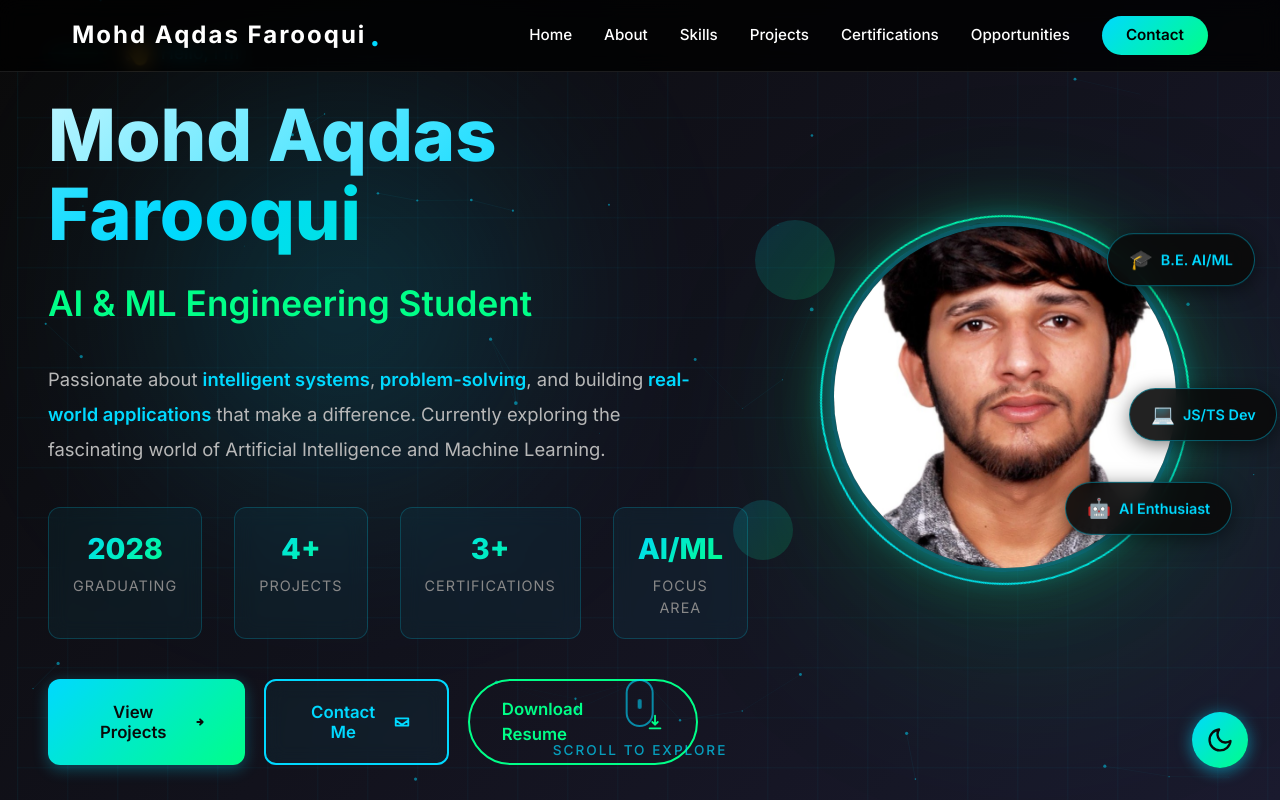
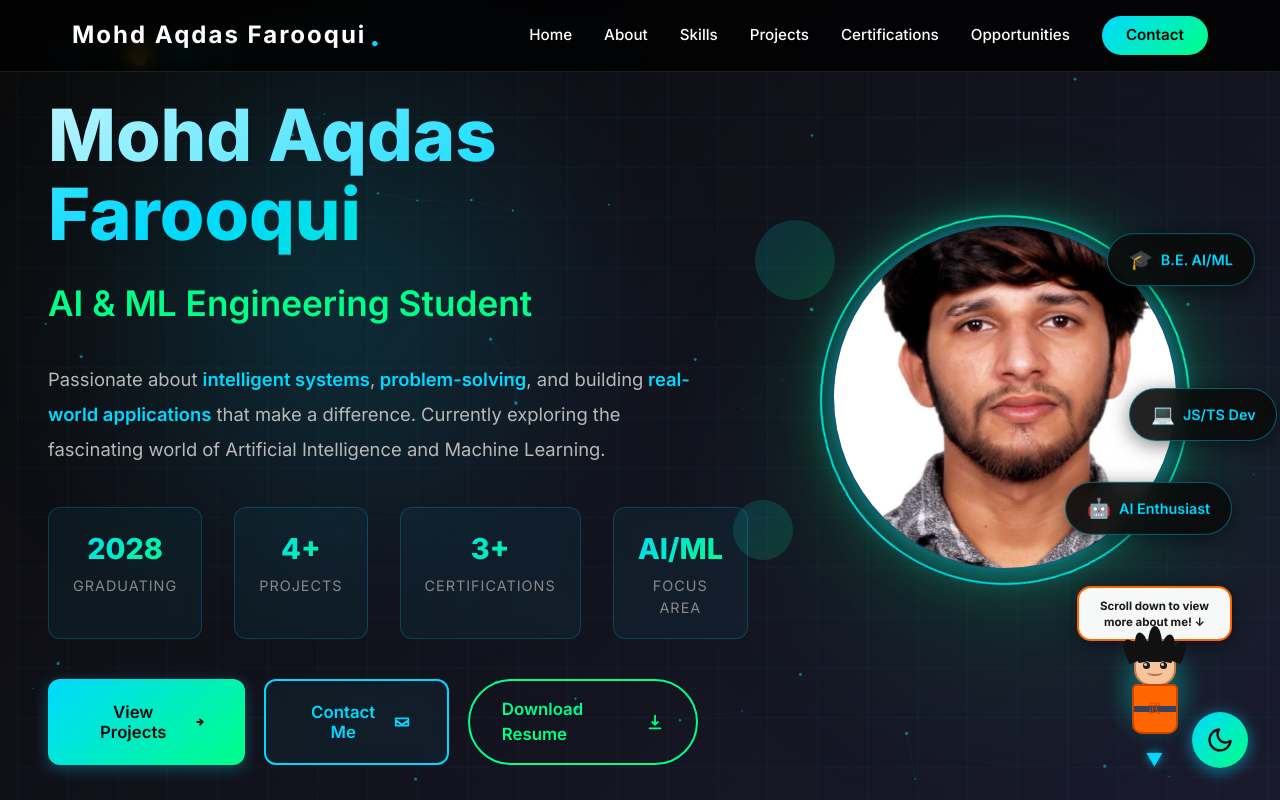
Before and after one commit to Mohdaqdas05/aqdas-portfolio-new, a React (Vite) app: page / in a window 1280 px wide. Shown: the top 800 px of the page. Built offline with nearby package versions, Linux system fonts and the light colour scheme.

Commit message:
feat: replace scroll indicator with animated Goku scroll hint character
Agent-Logs-Url: https://github.com/Mohdaqdas05/aqdas-portfolio-new/sessions/ab39a937-d092-455a-ac59-7f9b77a576e5

Co-authored-by: Mohdaqdas05 <160129223+Mohdaqdas05@users.noreply.github.com>

```diff
--- /dev/null
+++ b/src/components/GokuScrollHint.css
@@ -0,0 +1,329 @@
+/* ========================
+   Goku Scroll Hint
+   ======================== */
+
+.goku-hint-container {
+  position: absolute;
+  bottom: 2rem;
+  right: 3rem;
+  z-index: 10;
+  display: flex;
+  flex-direction: column;
+  align-items: center;
+  animation: gokuSlideIn 0.9s cubic-bezier(0.34, 1.56, 0.64, 1) 0.8s both;
+  transition: opacity 0.5s ease, transform 0.5s ease;
+}
+
+.goku-hint-container.goku-hint-hidden {
+  opacity: 0;
+  transform: translateX(120px);
+  pointer-events: none;
+}
+
+@keyframes gokuSlideIn {
+  from {
+    opacity: 0;
+    transform: translateX(160px);
+  }
+  to {
+    opacity: 1;
+    transform: translateX(0);
+  }
+}
+
+/* ---- Speech Bubble ---- */
+.goku-speech-bubble {
+  background: rgba(255, 255, 255, 0.97);
+  color: #1a1a1a;
+  padding: 0.6rem 0.9rem;
+  border-radius: 14px;
+  font-size: 0.72rem;
+  font-weight: 700;
+  max-width: 155px;
+  text-align: center;
+  position: relative;
+  margin-bottom: 8px;
+  box-shadow: 0 4px 20px rgba(0, 0, 0, 0.4);
+  border: 2px solid #ff6600;
+  line-height: 1.4;
+  animation: bubblePop 0.4s 1.6s cubic-bezier(0.34, 1.56, 0.64, 1) both;
+}
+
+@keyframes bubblePop {
+  from {
+    transform: scale(0);
+    opacity: 0;
+  }
+  to {
+    transform: scale(1);
+    opacity: 1;
+  }
+}
+
+.goku-speech-bubble::after {
+  content: '';
+  position: absolute;
+  bottom: -9px;
+  left: 50%;
+  transform: translateX(-50%);
+  width: 0;
+  height: 0;
+  border-left: 8px solid transparent;
+  border-right: 8px solid transparent;
+  border-top: 9px solid #ff6600;
+}
+
+.goku-speech-bubble::before {
+  content: '';
+  position: absolute;
+  bottom: -6px;
+  left: 50%;
+  transform: translateX(-50%);
+  width: 0;
+  height: 0;
+  border-left: 6px solid transparent;
+  border-right: 6px solid transparent;
+  border-top: 7px solid rgba(255, 255, 255, 0.97);
+  z-index: 1;
+}
+
+/* ---- Goku Sprite ---- */
+.goku-sprite {
+  position: relative;
+  width: 56px;
+  height: 88px;
+  animation: gokuBounce 1.2s ease-in-out infinite;
+}
+
+@keyframes gokuBounce {
+  0%, 100% {
+    transform: translateY(0px);
+  }
+  50% {
+    transform: translateY(-9px);
+  }
+}
+
+/* -- Hair (spiky black) -- */
+.goku-hair {
+  position: absolute;
+  top: -20px;
+  left: 50%;
+  transform: translateX(-50%);
+  width: 52px;
+  height: 36px;
+  z-index: 3;
+}
+
+.hair-s1,
+.hair-s2,
+.hair-s3,
+.hair-s4,
+.hair-s5 {
+  position: absolute;
+  background: #111;
+  bottom: 0;
+  border-radius: 50% 50% 10% 10%;
+  transform-origin: bottom center;
+}
+
+.hair-s1 {
+  width: 13px;
+  height: 24px;
+  left: 0;
+  transform: rotate(-22deg);
+}
+
+.hair-s2 {
+  width: 13px;
+  height: 30px;
+  left: 9px;
+  transform: rotate(-10deg);
+}
+
+.hair-s3 {
+  width: 14px;
+  height: 36px;
+  left: 19px;
+}
+
+.hair-s4 {
+  width: 13px;
+  height: 28px;
+  right: 9px;
+  transform: rotate(10deg);
+}
+
+.hair-s5 {
+  width: 12px;
+  height: 22px;
+  right: 0;
+  transform: rotate(22deg);
+}
+
+/* -- Head -- */
+.goku-head {
+  position: absolute;
+  top: 0;
+  left: 50%;
+  transform: translateX(-50%);
+  width: 42px;
+  height: 40px;
+  background: #f5c49a;
+  border-radius: 46% 46% 42% 42%;
+  border: 2px solid #c97d4e;
+  z-index: 2;
+  overflow: hidden;
+}
+
+.goku-eye {
+  position: absolute;
+  top: 14px;
+  width: 7px;
+  height: 7px;
+  background: #1a1a1a;
+  border-radius: 50%;
+}
+
+.goku-eye-l {
+  left: 7px;
+}
+
+.goku-eye-r {
+  right: 7px;
+}
+
+/* Pupils / shine */
+.goku-eye::after {
+  content: '';
+  position: absolute;
+  top: 1px;
+  left: 1px;
+  width: 3px;
+  height: 3px;
+  background: rgba(255, 255, 255, 0.8);
+  border-radius: 50%;
+}
+
+.goku-smile {
+  position: absolute;
+  bottom: 8px;
+  left: 50%;
+  transform: translateX(-50%);
+  width: 16px;
+  height: 7px;
+  border-bottom: 2px solid #c07050;
+  border-radius: 0 0 50% 50%;
+}
+
+/* -- Gi / Torso (orange) -- */
+.goku-gi {
+  position: absolute;
+  top: 38px;
+  left: 50%;
+  transform: translateX(-50%);
+  width: 46px;
+  height: 50px;
+  background: #ff6600;
+  border-radius: 5px 5px 10px 10px;
+  border: 2px solid #cc4400;
+  display: flex;
+  align-items: center;
+  justify-content: center;
+  z-index: 2;
+}
+
+/* Turtle-school belt line */
+.goku-gi::after {
+  content: '';
+  position: absolute;
+  top: 50%;
+  left: 0;
+  right: 0;
+  height: 6px;
+  background: #1a3a6b;
+  transform: translateY(-50%);
+  opacity: 0.85;
+}
+
+.gi-kanji {
+  color: #cc4400;
+  font-size: 13px;
+  font-weight: 900;
+  position: relative;
+  z-index: 1;
+}
+
+/* -- Aura -- */
+.goku-aura {
+  position: absolute;
+  border-radius: 50%;
+  pointer-events: none;
+  z-index: 0;
+}
+
+.aura-1 {
+  width: 84px;
+  height: 110px;
+  background: radial-gradient(ellipse, rgba(0, 217, 255, 0.55), transparent 70%);
+  top: -12px;
+  left: -14px;
+  filter: blur(8px);
+  animation: auraFlicker 1.4s ease-in-out infinite alternate;
+}
+
+.aura-2 {
+  width: 72px;
+  height: 96px;
+  background: radial-gradient(ellipse, rgba(0, 255, 136, 0.4), transparent 70%);
+  top: -6px;
+  left: -8px;
+  filter: blur(12px);
+  animation: auraFlicker 1.8s ease-in-out infinite alternate-reverse;
+}
+
+@keyframes auraFlicker {
+  from {
+    opacity: 0.3;
+    transform: scale(0.93);
+  }
+  to {
+    opacity: 0.65;
+    transform: scale(1.08);
+  }
+}
+
+/* -- Scroll Arrow -- */
+.goku-scroll-arrow {
+  color: #00d9ff;
+  font-size: 1.1rem;
+  margin-top: 4px;
+  animation: arrowBounce 0.8s ease-in-out infinite;
+  text-shadow: 0 0 10px rgba(0, 217, 255, 0.7);
+}
+
+@keyframes arrowBounce {
+  0%, 100% {
+    transform: translateY(0);
+  }
+  50% {
+    transform: translateY(6px);
+  }
+}
+
+/* ---- Responsive ---- */
+@media (max-width: 968px) {
+  .goku-hint-container {
+    right: 1.5rem;
+    bottom: 1.5rem;
+  }
+}
+
+@media (max-width: 576px) {
+  .goku-hint-container {
+    right: 0.8rem;
+    bottom: 1rem;
+    transform-origin: bottom right;
+    transform: scale(0.88);
+  }
+}
--- /dev/null
+++ b/src/components/GokuScrollHint.jsx
@@ -0,0 +1,53 @@
+import { useState, useEffect } from 'react';
+import './GokuScrollHint.css';
+
+const GokuScrollHint = () => {
+  const [hidden, setHidden] = useState(false);
+
+  useEffect(() => {
+    const handleScroll = () => {
+      setHidden(window.scrollY > window.innerHeight * 0.45);
+    };
+    window.addEventListener('scroll', handleScroll, { passive: true });
+    return () => window.removeEventListener('scroll', handleScroll);
+  }, []);
+
+  return (
+    <div className={`goku-hint-container${hidden ? ' goku-hint-hidden' : ''}`}>
+      <div className="goku-speech-bubble">
+        Scroll down to view more about me! ↓
+      </div>
+
+      <div className="goku-sprite">
+        {/* Aura layers (behind character) */}
+        <div className="goku-aura aura-1"></div>
+        <div className="goku-aura aura-2"></div>
+
+        {/* Spiky hair */}
+        <div className="goku-hair">
+          <div className="hair-s1"></div>
+          <div className="hair-s2"></div>
+          <div className="hair-s3"></div>
+          <div className="hair-s4"></div>
+          <div className="hair-s5"></div>
+        </div>
+
+        {/* Face */}
+        <div className="goku-head">
+          <div className="goku-eye goku-eye-l"></div>
+          <div className="goku-eye goku-eye-r"></div>
+          <div className="goku-smile"></div>
+        </div>
+
+        {/* Orange Gi */}
+        <div className="goku-gi">
+          <span className="gi-kanji">武</span>
+        </div>
+      </div>
+
+      <div className="goku-scroll-arrow">▼</div>
+    </div>
+  );
+};
+
+export default GokuScrollHint;
--- a/src/components/Hero.css
+++ b/src/components/Hero.css
@@ -513,58 +513,6 @@
   }
 }
 
-.scroll-indicator {
-  position: absolute;
-  bottom: 2.5rem;
-  left: 50%;
-  transform: translateX(-50%);
-  z-index: 2;
-  display: flex;
-  flex-direction: column;
-  align-items: center;
-  gap: 0.8rem;
-}
-
-.mouse {
-  width: 28px;
-  height: 48px;
-  border: 2px solid rgba(0, 217, 255, 0.6);
-  border-radius: 15px;
-  position: relative;
-}
-
-.mouse::before {
-  content: '';
-  position: absolute;
-  top: 10px;
-  left: 50%;
-  transform: translateX(-50%);
-  width: 4px;
-  height: 10px;
-  background: #00d9ff;
-  border-radius: 2px;
-  animation: mouseScroll 2s ease-in-out infinite;
-}
-
-@keyframes mouseScroll {
-  0% {
-    opacity: 1;
-    top: 10px;
-  }
-  100% {
-    opacity: 0;
-    top: 28px;
-  }
-}
-
-.scroll-text {
-  font-size: 0.85rem;
-  color: rgba(0, 217, 255, 0.7);
-  text-transform: uppercase;
-  letter-spacing: 2px;
-  font-weight: 500;
-}
-
 /* Responsive Design */
 @media (max-width: 1200px) {
   .hero-content {
@@ -675,10 +623,6 @@
   .badge-3 {
     right: 10%;
     bottom: 10%;
-  }
-
-  .scroll-indicator {
-    bottom: 1rem;
   }
 }
 
@@ -797,15 +741,6 @@
     display: none; /* Hide decorative elements on very small screens */
   }
 
-  .scroll-indicator {
-    bottom: 0.5rem;
-    transform: translateX(-50%) scale(0.9);
-  }
-
-  .scroll-text {
-    font-size: 0.75rem;
-  }
-
   /* Reduce glow effects for better performance on mobile */
   .glow-effect {
     filter: blur(60px);
--- a/src/components/Hero.jsx
+++ b/src/components/Hero.jsx
@@ -1,5 +1,6 @@
 import { useEffect, useRef } from 'react';
 import './Hero.css';
+import GokuScrollHint from './GokuScrollHint';
 
 const Hero = () => {
   const scrollToSection = (id) => {
@@ -189,10 +190,7 @@ const Hero = () => {
         </div>
       </div>
 
-      <div className="scroll-indicator">
-        <div className="mouse"></div>
-        <span className="scroll-text">Scroll to explore</span>
-      </div>
+      <GokuScrollHint />
     </section>
   );
 };
```
